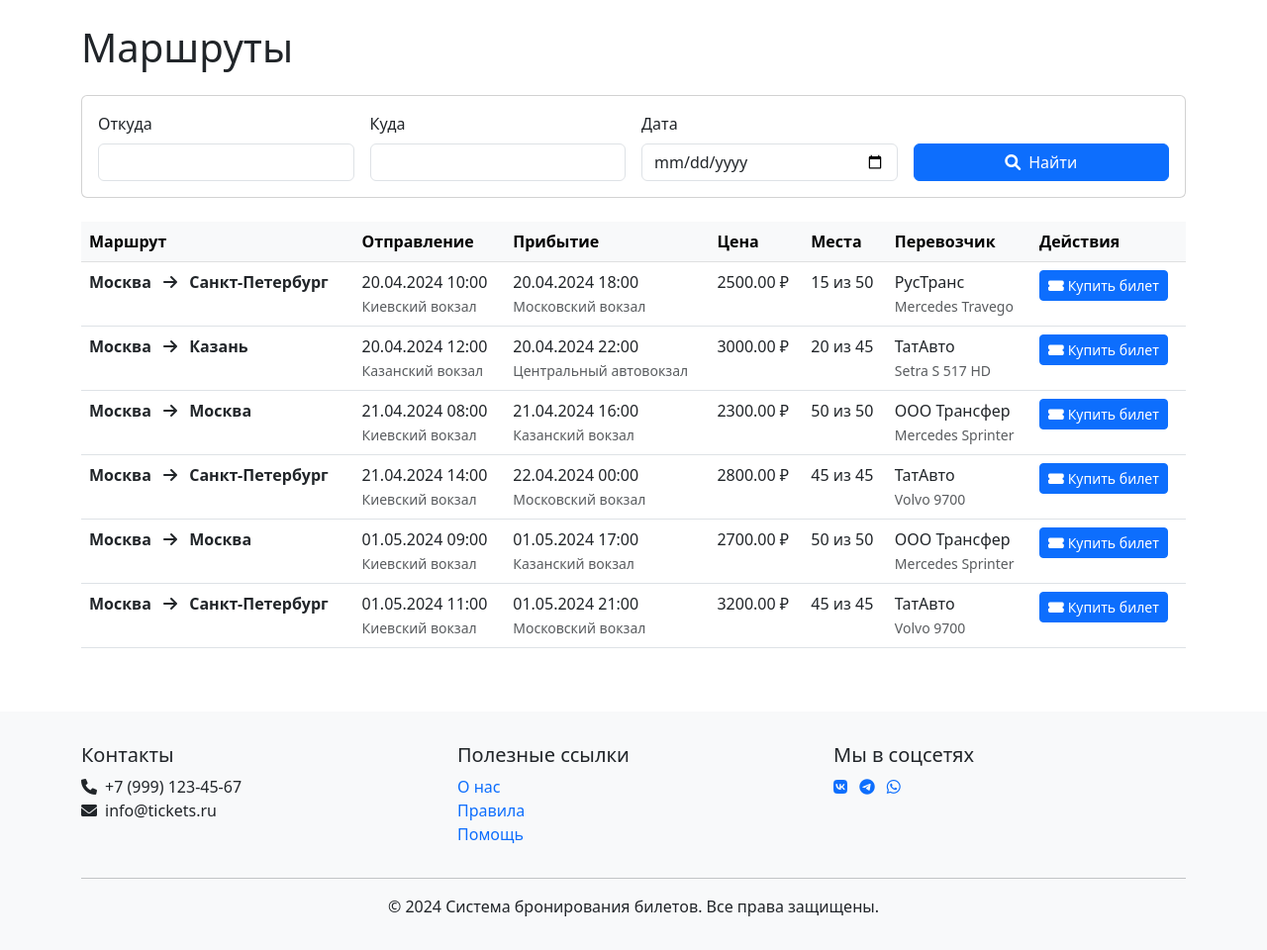
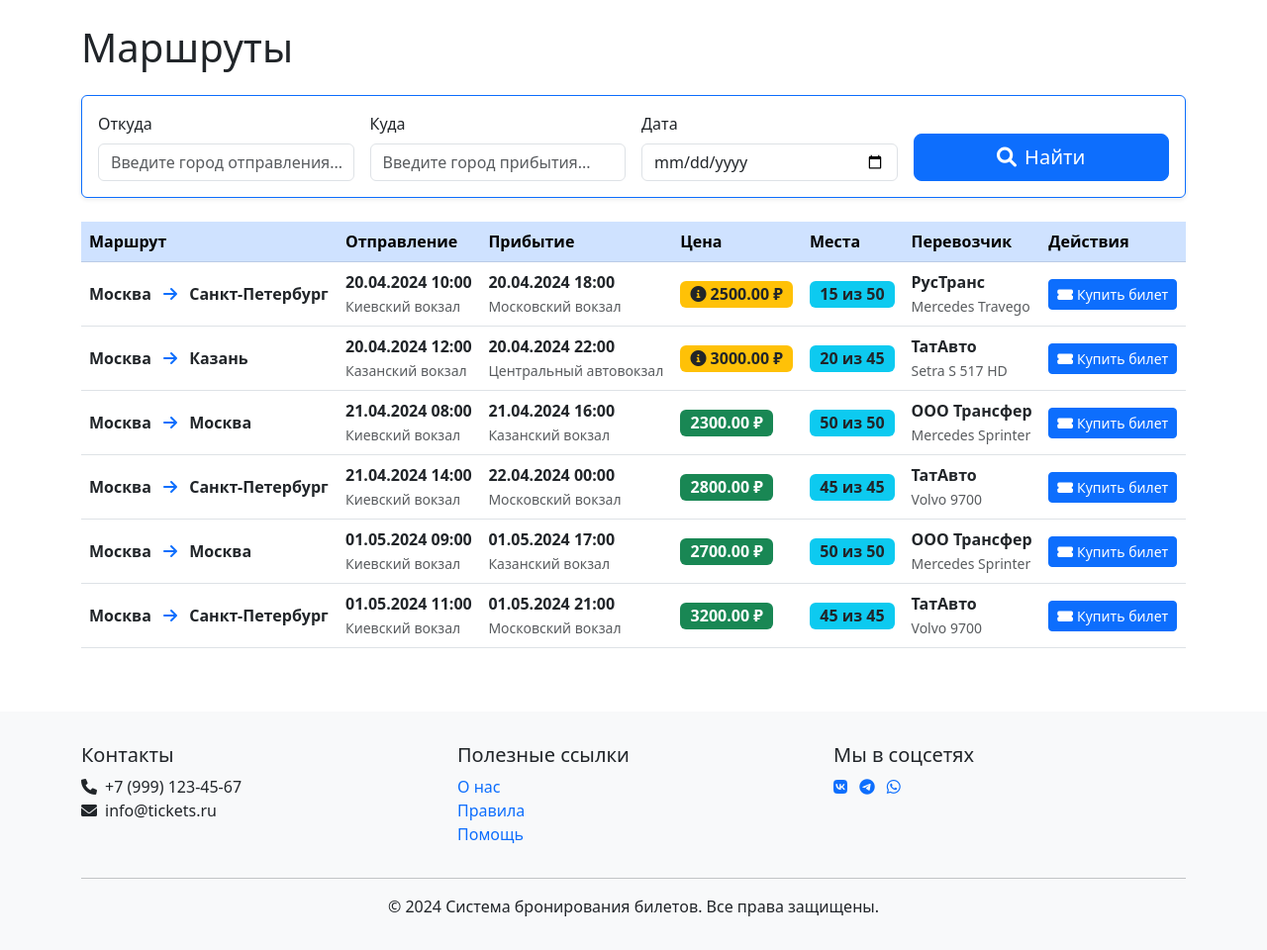
Before and after one commit to Bomix666/diplom, a Django app: page /routes/ in a window 1280 px wide. Shown: the part 58-1018 px from the top of the page at 99% size. Run offline with Django 5.2, Linux system fonts and the light colour scheme; data comes from the database, SQL or seed files in the repository.

Commit message:
setting color

```diff
--- a/backend/api/templates/api/base.html
+++ b/backend/api/templates/api/base.html
@@ -58,13 +58,13 @@
                         </a>
                     </li>
                     <li class="nav-item">
-                        <a class="nav-link" href="{% url 'admin:logout' %}">
+                        <a class="nav-link" href="{% url 'register' %}">
                             <i class="fas fa-sign-out-alt me-1"></i>Выход
                         </a>
                     </li>
                     {% else %}
                     <li class="nav-item">
-                        <a class="nav-link" href="{% url 'admin:login' %}">
+                        <a class="nav-link" href="{% url 'login' %}">
                             <i class="fas fa-sign-in-alt me-1"></i>Вход
                         </a>
                     </li>
--- a/backend/api/templates/api/routes.html
+++ b/backend/api/templates/api/routes.html
@@ -5,35 +5,37 @@
     <div class="col-12">
         <h1 class="mb-4">Маршруты</h1>
 
-        <div class="card mb-4">
+        <div class="card mb-4 shadow-sm border-primary">
             <div class="card-body">
-                <form method="get" class="row g-3">
+                <form method="get" class="row g-3 align-items-end" id="search-form" autocomplete="off">
                     <div class="col-md-3">
                         <label for="departure_city" class="form-label">Откуда</label>
-                        <input type="text" class="form-control" id="departure_city" name="departure_city" value="{{ request.GET.departure_city }}">
+                        <input type="text" class="form-control" id="departure_city" name="departure_city" value="{{ request.GET.departure_city }}" placeholder="Введите город отправления..." list="cities-list">
                     </div>
                     <div class="col-md-3">
                         <label for="arrival_city" class="form-label">Куда</label>
-                        <input type="text" class="form-control" id="arrival_city" name="arrival_city" value="{{ request.GET.arrival_city }}">
+                        <input type="text" class="form-control" id="arrival_city" name="arrival_city" value="{{ request.GET.arrival_city }}" placeholder="Введите город прибытия..." list="cities-list">
                     </div>
                     <div class="col-md-3">
                         <label for="date" class="form-label">Дата</label>
                         <input type="date" class="form-control" id="date" name="date" value="{{ request.GET.date }}">
                     </div>
-                    <div class="col-md-3">
-                        <label class="form-label">&nbsp;</label>
-                        <button type="submit" class="btn btn-primary w-100">
-                            <i class="fas fa-search me-2"></i>Найти
+                    <div class="col-md-3 d-grid">
+                        <button type="submit" class="btn btn-primary btn-lg" id="search-btn">
+                            <span id="search-btn-text"><i class="fas fa-search me-2"></i>Найти</span>
+                            <span id="search-btn-spinner" class="spinner-border spinner-border-sm d-none" role="status" aria-hidden="true"></span>
                         </button>
                     </div>
+                    <datalist id="cities-list"></datalist>
                 </form>
             </div>
         </div>
 
+        <div id="results">
         {% if routes %}
-        <div class="table-responsive">
-            <table class="table table-hover">
-                <thead class="table-light">
+        <div class="table-responsive animate__animated animate__fadeIn">
+            <table class="table table-hover align-middle">
+                <thead class="table-primary">
                     <tr>
                         <th>Маршрут</th>
                         <th>Отправление</th>
@@ -49,21 +51,29 @@
                     <tr>
                         <td>
                             <strong>{{ route.departure_station.city.name }}</strong>
-                            <i class="fas fa-arrow-right mx-2"></i>
+                            <i class="fas fa-arrow-right mx-2 text-primary"></i>
                             <strong>{{ route.arrival_station.city.name }}</strong>
                         </td>
                         <td>
-                            {{ route.departure_time|date:"d.m.Y H:i" }}<br>
+                            <span class="fw-bold">{{ route.departure_time|date:"d.m.Y H:i" }}</span><br>
                             <small class="text-muted">{{ route.departure_station.name }}</small>
                         </td>
                         <td>
-                            {{ route.arrival_time|date:"d.m.Y H:i" }}<br>
+                            <span class="fw-bold">{{ route.arrival_time|date:"d.m.Y H:i" }}</span><br>
                             <small class="text-muted">{{ route.arrival_station.name }}</small>
                         </td>
-                        <td>{{ route.price }} ₽</td>
-                        <td>{{ route.available_seats }} из {{ route.total_seats }}</td>
                         <td>
-                            {{ route.carrier }}<br>
+                            {% if route.available_seats <= 10 %}
+                                <span class="badge bg-danger fs-6" data-bs-toggle="tooltip" data-bs-placement="top" title="Цена выше из-за малого количества мест!"><i class="fas fa-exclamation-triangle me-1"></i>{{ route.price }} ₽</span>
+                            {% elif route.available_seats <= 20 %}
+                                <span class="badge bg-warning text-dark fs-6" data-bs-toggle="tooltip" data-bs-placement="top" title="Осталось мало мест, цена выше обычной!"><i class="fas fa-info-circle me-1"></i>{{ route.price }} ₽</span>
+                            {% else %}
+                                <span class="badge bg-success fs-6">{{ route.price }} ₽</span>
+                            {% endif %}
+                        </td>
+                        <td><span class="badge bg-info text-dark fs-6">{{ route.available_seats }} из {{ route.total_seats }}</span></td>
+                        <td>
+                            <span class="fw-semibold">{{ route.carrier }}</span><br>
                             <small class="text-muted">{{ route.bus_model }}</small>
                         </td>
                         <td>
@@ -81,7 +91,7 @@
             </table>
         </div>
         {% else %}
-        <div class="alert alert-info">
+        <div class="alert alert-info animate__animated animate__fadeIn">
             <i class="fas fa-info-circle me-2"></i>
             {% if request.GET %}
             По вашему запросу маршрутов не найдено
@@ -90,6 +100,61 @@
             {% endif %}
         </div>
         {% endif %}
+        </div>
     </div>
 </div>
+
+<script src="https://cdnjs.cloudflare.com/ajax/libs/animate.css/4.1.1/animate.min.css"></script>
+<script>
+// Анимация кнопки поиска
+const searchForm = document.getElementById('search-form');
+const searchBtn = document.getElementById('search-btn');
+const searchBtnText = document.getElementById('search-btn-text');
+const searchBtnSpinner = document.getElementById('search-btn-spinner');
+
+searchForm.addEventListener('submit', function() {
+    searchBtnText.classList.add('d-none');
+    searchBtnSpinner.classList.remove('d-none');
+});
+
+// Автозаполнение городов
+function fetchCities(query, callback) {
+    if (!query || query.length < 2) return;
+    fetch(`/api/cities/search/?q=${encodeURIComponent(query)}`)
+        .then(res => res.json())
+        .then(data => {
+            callback(data.map(city => city.name));
+        });
+}
+
+function setupAutocomplete(inputId) {
+    const input = document.getElementById(inputId);
+    const datalist = document.getElementById('cities-list');
+    input.addEventListener('input', function() {
+        fetchCities(this.value, function(cities) {
+            datalist.innerHTML = '';
+            cities.forEach(city => {
+                const option = document.createElement('option');
+                option.value = city;
+                datalist.appendChild(option);
+            });
+        });
+    });
+}
+setupAutocomplete('departure_city');
+setupAutocomplete('arrival_city');
+
+// Плавная прокрутка к результатам
+searchForm.addEventListener('submit', function(e) {
+    setTimeout(function() {
+        document.getElementById('results').scrollIntoView({ behavior: 'smooth' });
+    }, 500);
+});
+
+// Инициализация Bootstrap tooltips
+var tooltipTriggerList = [].slice.call(document.querySelectorAll('[data-bs-toggle="tooltip"]'));
+var tooltipList = tooltipTriggerList.map(function (tooltipTriggerEl) {
+  return new bootstrap.Tooltip(tooltipTriggerEl);
+});
+</script>
 {% endblock %}
--- a/backend/api/views.py
+++ b/backend/api/views.py
@@ -39,7 +39,17 @@ class RoutesPageView(TemplateView):
     def get_context_data(self, **kwargs):
         context = super().get_context_data(**kwargs)
         context['title'] = 'Маршруты'
-        context['routes'] = Route.objects.all()
+        routes = Route.objects.all()
+        departure_city = self.request.GET.get('departure_city')
+        arrival_city = self.request.GET.get('arrival_city')
+        date = self.request.GET.get('date')
+        if departure_city:
+            routes = routes.filter(departure_station__city__name__icontains=departure_city)
+        if arrival_city:
+            routes = routes.filter(arrival_station__city__name__icontains=arrival_city)
+        if date:
+            routes = routes.filter(departure_time__date=date)
+        context['routes'] = routes
         return context
 
 class AboutPageView(TemplateView):
```
